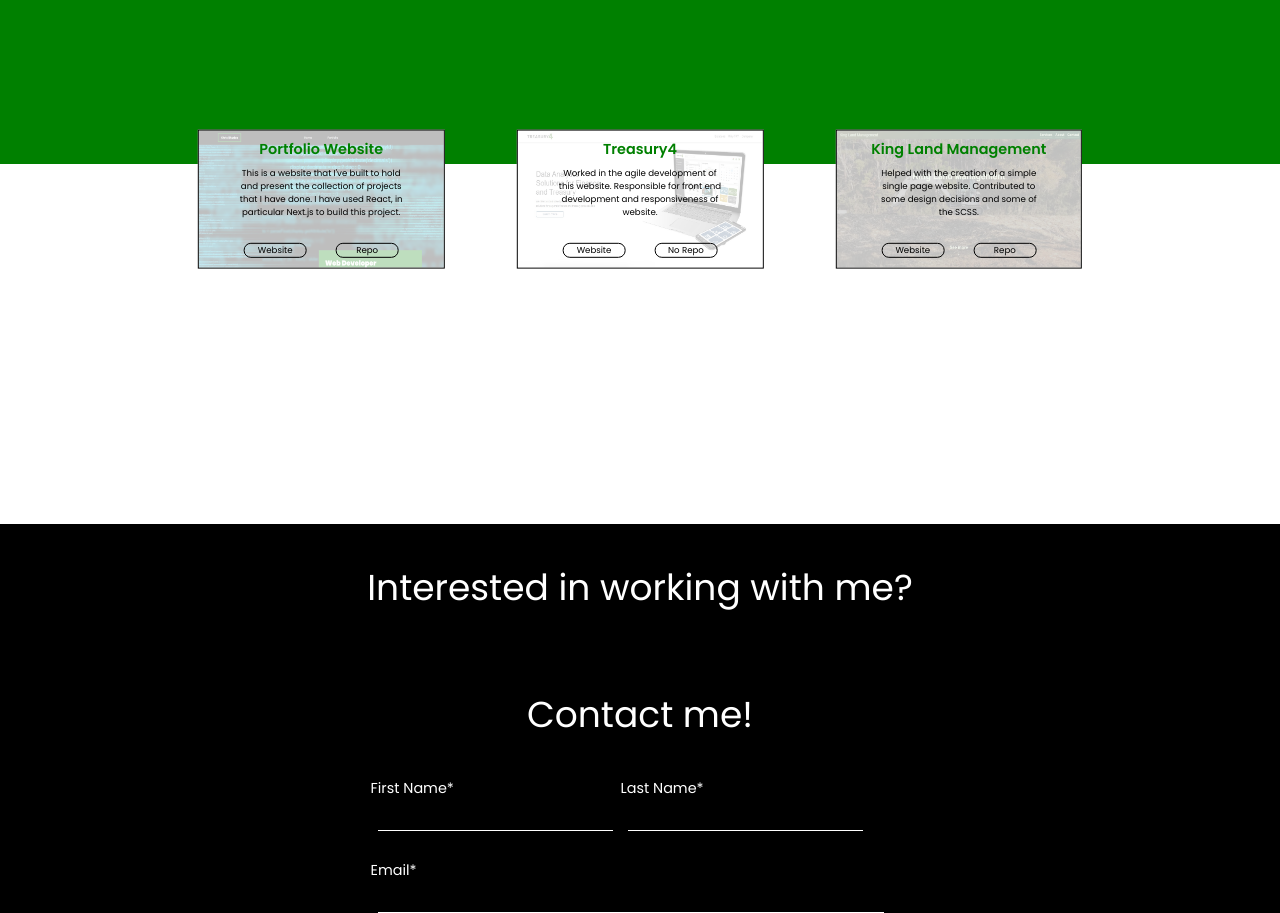
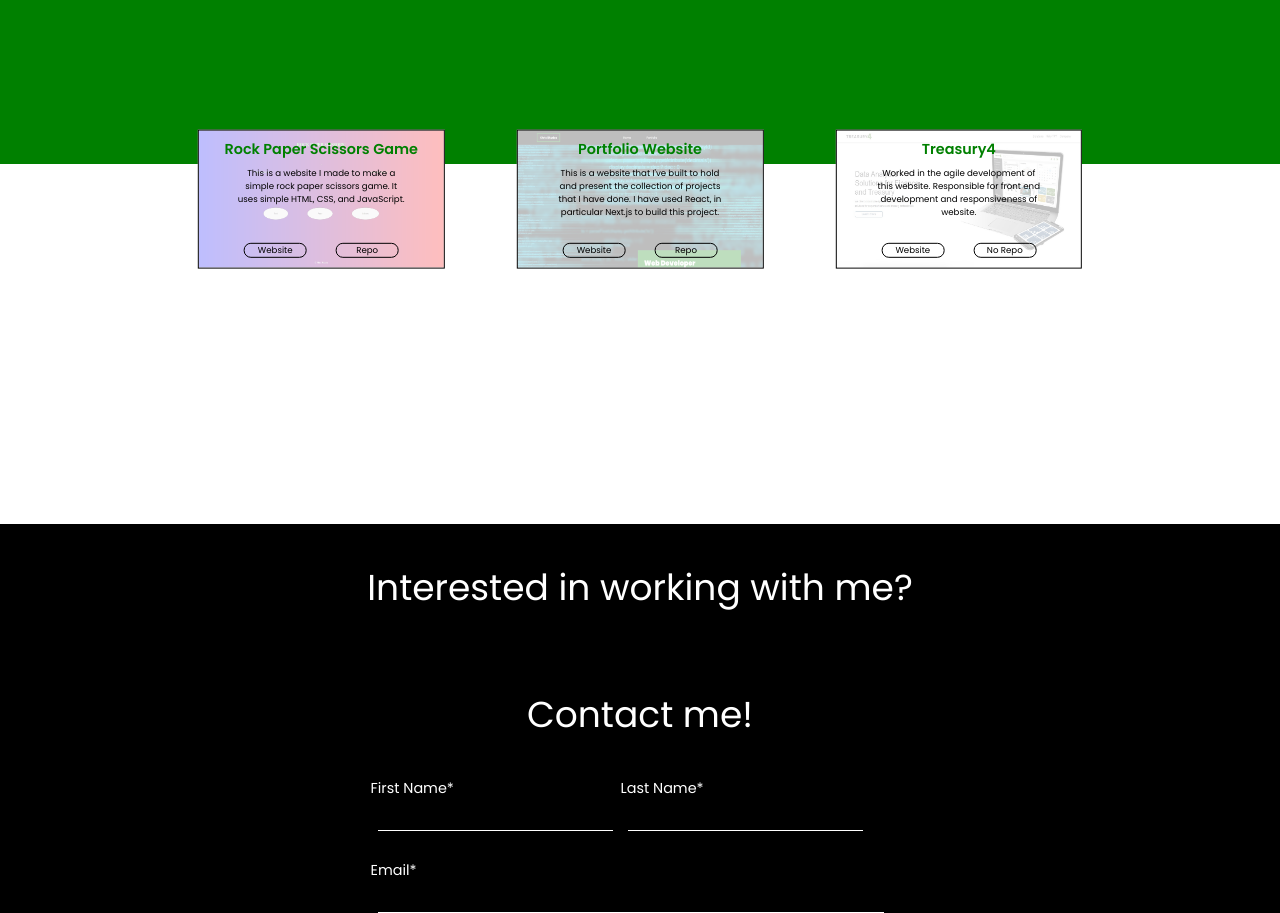
Before and after one commit to sirkhris/portfolio-website, a Next.js app: page / in a window 1280 px wide. Shown: the part 1340-2253 px from the top of the page. Built offline with nearby package versions, Linux system fonts and the light colour scheme.

Commit message:
added RPS game

```diff
--- a/Data/projects.js
+++ b/Data/projects.js
@@ -28,4 +28,13 @@ export const projectData = [
     site: 'https://khrisrhodes-portfolio.herokuapp.com/',
     repo: 'https://github.com/sirkhris/portfolio-website',
   },
+  {
+    id: 4,
+    image: '/rock-paper-scissors-site.JPG',
+    title: 'Rock Paper Scissors Game',
+    description:
+      'This is a website I made to make a simple rock paper scissors game. It uses simple HTML, CSS, and JavaScript.',
+    site: 'https://khrisrhodes-rps-game.netlify.app/',
+    repo: 'https://github.com/sirkhris/rock-paper-scissors',
+  },
 ];
```
Also changed, not shown: public/rock-paper-scissors-site.JPG (added).
